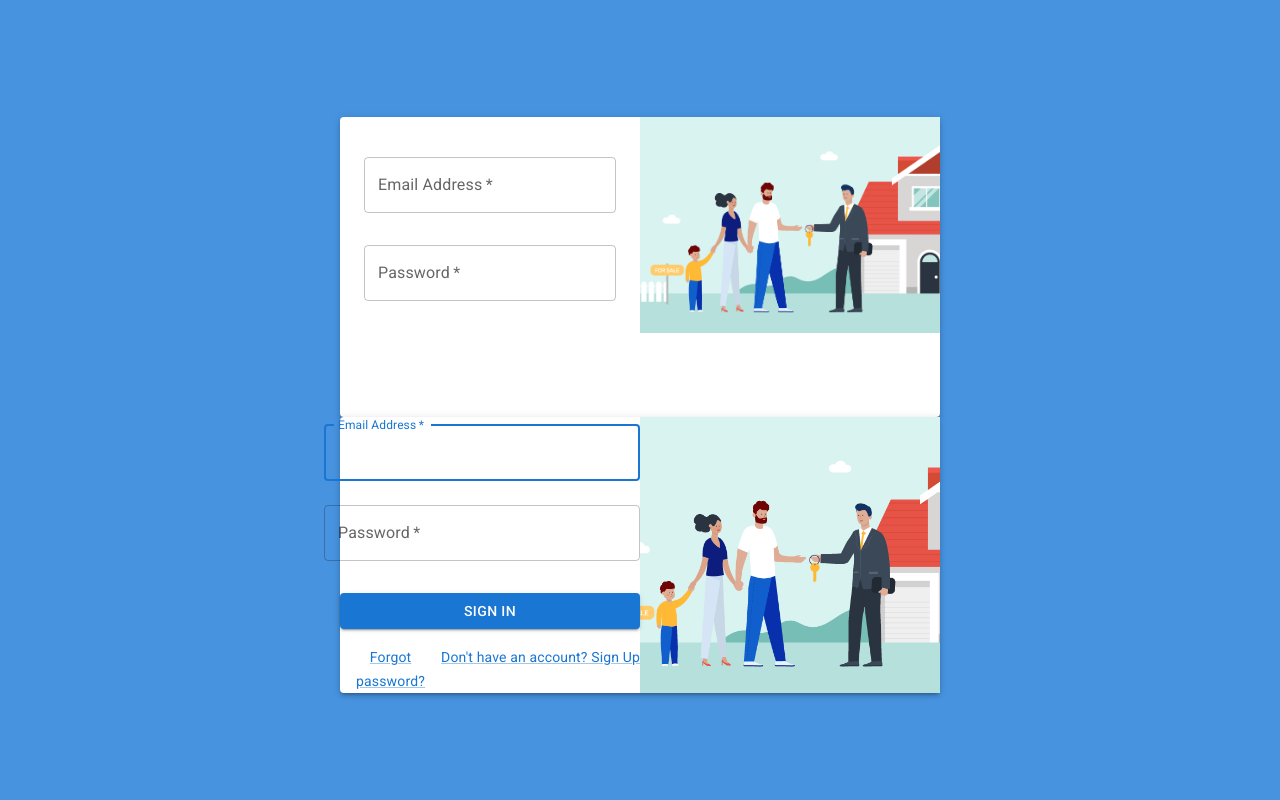
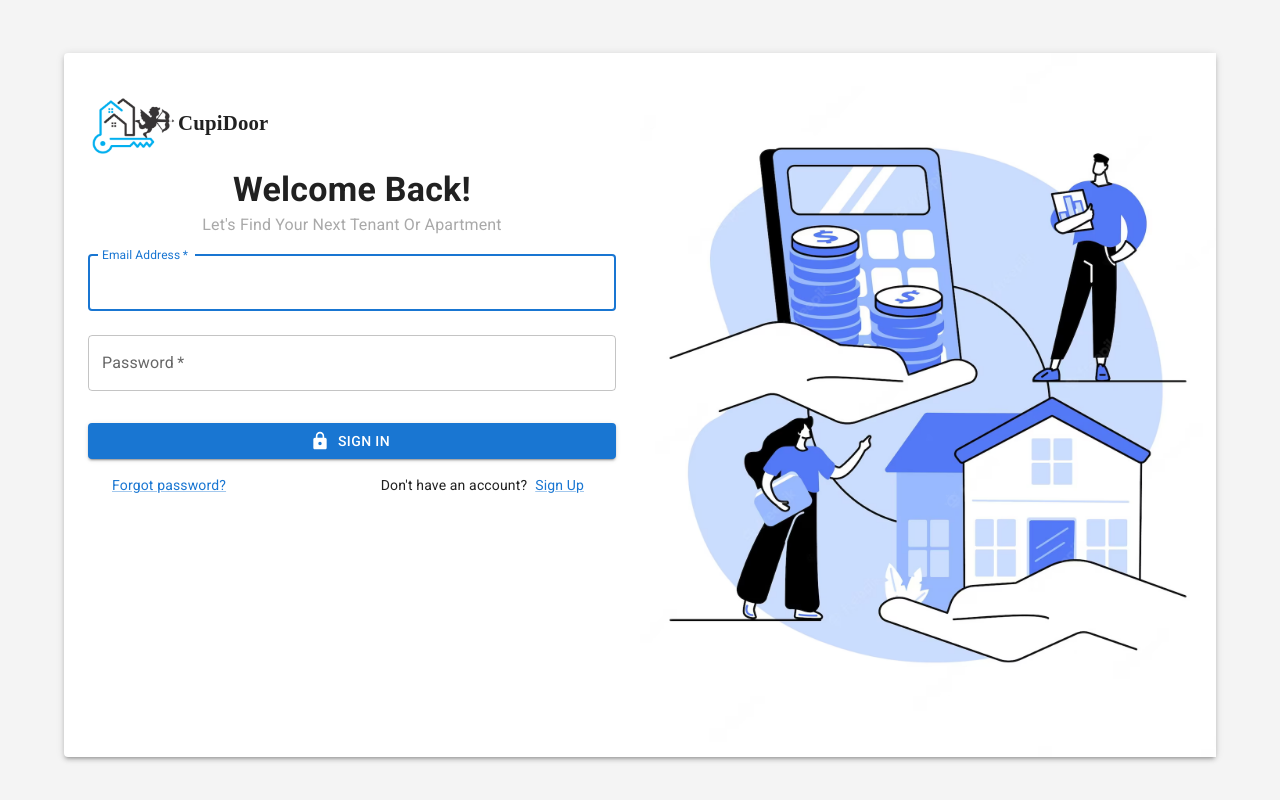
Before and after one commit to itayhashay/cupidoor, a React (Create React App) app in the folder client/: page / in a window 1280 px wide. Both pictures are taken after a click on the link "Sign in". Built offline with nearby package versions, Linux system fonts and the light colour scheme.

Commit message:
Refactoring sign in and sign up

```diff
--- a/client/src/components/Landing/LandingPage.css
+++ b/client/src/components/Landing/LandingPage.css
@@ -1,5 +1,5 @@
 #landing-layout {
-  background-color: #4793df;
+  background-color: #f4f4f4;
   height: 100vh;
   padding-top: 10px;
   display: flex;
--- a/client/src/components/Landing/SignIn.tsx
+++ b/client/src/components/Landing/SignIn.tsx
@@ -3,10 +3,11 @@ import { useLocation, useNavigate } from "react-router-dom";
 import { useEffect, useState } from "react";
 import { Avatar, Button, CssBaseline, TextField, Box } from "@mui/material";
 import { Typography, Container, Link, Grid, Paper } from "@mui/material";
-import LockOutlinedIcon from "@mui/icons-material/LockOutlined";
+import LockIcon from '@mui/icons-material/Lock';
 import { schema, CustomHelperText } from "./AuthHelpers";
 import { Formik } from "formik";
 import "./SignIn.css";
+
 
 interface SignInPageProps {
   onTogglePage: () => void;
@@ -58,85 +59,37 @@ const SignInPage = ({ onTogglePage }: SignInPageProps) => {
         onSubmit={(event) => onSubmitHandler(event)}
       >
         {({ values, errors, touched, handleChange, handleSubmit }) => (
-          <div>
           <Container component="main" maxWidth="lg">
             <CssBaseline />
-              <Paper elevation={3} sx={{ width: 600, height: 300 }}>
+            <Paper elevation={3} sx={{ width: 1152, height: 704 }}>
+              <Grid container height={"100%"}>
+                <Grid item xs={6} padding={3}>
+
                   <Grid container>
-                  <Grid item xs={6} padding={3}>
-                    <Box component={"form"} onSubmit={handleSubmit} noValidate>
-                      <Grid container spacing={1}>
                     <Grid item xs={12}>
-                          <TextField
-                            type="email"
-                            name="email"
-                            id="email"
-                            value={values.email}
-                            margin="normal"
-                            required
-                            fullWidth
-                            label="Email Address"
-                            autoComplete="email"
-                            autoFocus
-                            onChange={handleChange}
-                          />
-                          {errors?.email && (
-                            <CustomHelperText>{errors.email}</CustomHelperText>
-                          )}
+                      <Box display={"flex"} justifyContent={"space-between"} width={100} alignItems={"center"}>
+                        <img src="/favicon.png" width={90}></img>
+                        <Typography fontWeight={"bold"} fontFamily={"Roboto sans-serif"} fontSize={"1.3rem"}>CupiDoor</Typography>
+                      </Box>
                     </Grid>
                     <Grid item xs={12}>
-                          <TextField
-                            name="password"
-                            id="password"
-                            type="password"
-                            label="Password"
-                            value={values.password}
-                            margin="normal"
-                            required
-                            fullWidth
-                            autoComplete="current-password"
-                            onChange={handleChange}
-                          />
-                          {errors?.password && (
-                            <CustomHelperText>
-                              {errors.password}
-                            </CustomHelperText>
-                          )}
-                        </Grid>
-                      </Grid>
+                      <Box display={"flex"} justifyContent={"center"}>
+                        <Typography variant="h4" fontWeight={"bold"}>
+                          Welcome Back!
+                        </Typography>
+                      </Box>
+                      <Box display={"flex"} justifyContent={"center"}>
+                        <Typography variant="subtitle1" color={"#A9A9A9"} >
+                          Let's Find Your Next Tenant Or Apartment
+                        </Typography>
                       </Box>
                     </Grid>
-                  <Grid
-                    item
-                    xs={6}
-                    sx={{
-                      backgroundImage: "url(/illustration.png)",
-                      backgroundRepeat: "no-repeat",
-                      backgroundColor: (t) =>
-                        t.palette.mode === "light"
-                          ? t.palette.grey[50]
-                          : t.palette.grey[900],
-                      backgroundSize: "cover",
-                      backgroundPosition: "center",
-                    }}
-                  ></Grid>
-                </Grid>
-              </Paper>
-              <Paper elevation={3}>
-                <Grid container>
-                  <Grid item xs={6}>
-                    <Box
-                      component="form"
+                    <Grid item xs={12} >
+
+                      <Box component={"form"}
+                        noValidate
                         onSubmit={handleSubmit}
-                      noValidate
-                      sx={{
-                        mt: 1,
-                        display: "flex",
-                        flexDirection: "column",
-                        justifyContent: "space-between",
-                      }}
                       >
-                      <Grid container spacing={2}>
                         <TextField
                           type="email"
                           name="email"
@@ -168,40 +121,44 @@ const SignInPage = ({ onTogglePage }: SignInPageProps) => {
                         {errors?.password && (
                           <CustomHelperText>{errors.password}</CustomHelperText>
                         )}
+                      </Box>
                     </Grid>
-                      <Grid item container alignItems={"flex-end"}>
+
+                    <Grid item xs={12}>
                       <Button
                         type="submit"
                         fullWidth
                         variant="contained"
                         sx={{ mt: 3, mb: 2 }}
+                        startIcon={<LockIcon></LockIcon>}
                       >
                         Sign In
                       </Button>
-                        <Grid container justifyContent={"center"}>
-                          <Grid item xs>
+
+                    </Grid>
+
+                    <Grid item xs={12}>
+
+                      <Box display={"flex"} justifyContent={"space-between"} paddingX={3}>
                         <Link href="#" variant="body2">
                           Forgot password?
                         </Link>
-                          </Grid>
-                          <Grid item>
-                            <Link
-                              href=""
-                              variant="body2"
-                              onClick={onTogglePage}
-                            >
-                              {"Don't have an account? Sign Up"}
+                        <Typography variant="body2">
+                          Don't have an account?
+                          <Link variant="body2" sx={{ px: 1,cursor:"pointer" }}
+                            onClick={onTogglePage}>
+                            Sign Up
                           </Link>
+                        </Typography>
+                      </Box>
                     </Grid>
                   </Grid>
-                      </Grid>
-                    </Box>
                 </Grid>
                 <Grid
                   item
                   xs={6}
                   sx={{
-                      backgroundImage: "url(/illustration.png)",
+                    backgroundImage: "url(/signIn.png)",
                     backgroundRepeat: "no-repeat",
                     backgroundColor: (t) =>
                       t.palette.mode === "light"
@@ -214,7 +171,6 @@ const SignInPage = ({ onTogglePage }: SignInPageProps) => {
               </Grid>
             </Paper>
           </Container>
-          </div>
         )}
       </Formik>
     </>
--- a/client/src/components/Landing/SignUp.tsx
+++ b/client/src/components/Landing/SignUp.tsx
@@ -10,7 +10,6 @@ import {
   Paper,
 } from "@mui/material";
 import { Grid, Box, Typography, CssBaseline, Link } from "@mui/material";
-import LockOutlinedIcon from "@mui/icons-material/LockOutlined";
 import { Formik } from "formik";
 import { schema, roles, CustomHelperText } from "./AuthHelpers";
 import "./SignUp.css";
@@ -247,7 +246,7 @@ const SignUpPage = ({ onTogglePage }: SignUpPageProps) => {
                           <Grid item>
                             <Typography variant="body2">
                               Already have an account?
-                              <Link variant="body2" onClick={onTogglePage}>
+                              <Link variant="body2" onClick={onTogglePage} sx={{cursor:"pointer",px:1}}>
                                 Sign in
                               </Link>
                             </Typography>
```
Also changed, not shown: client/public/signIn.png (added). Lines whose indentation alone changed are shown as unchanged.
